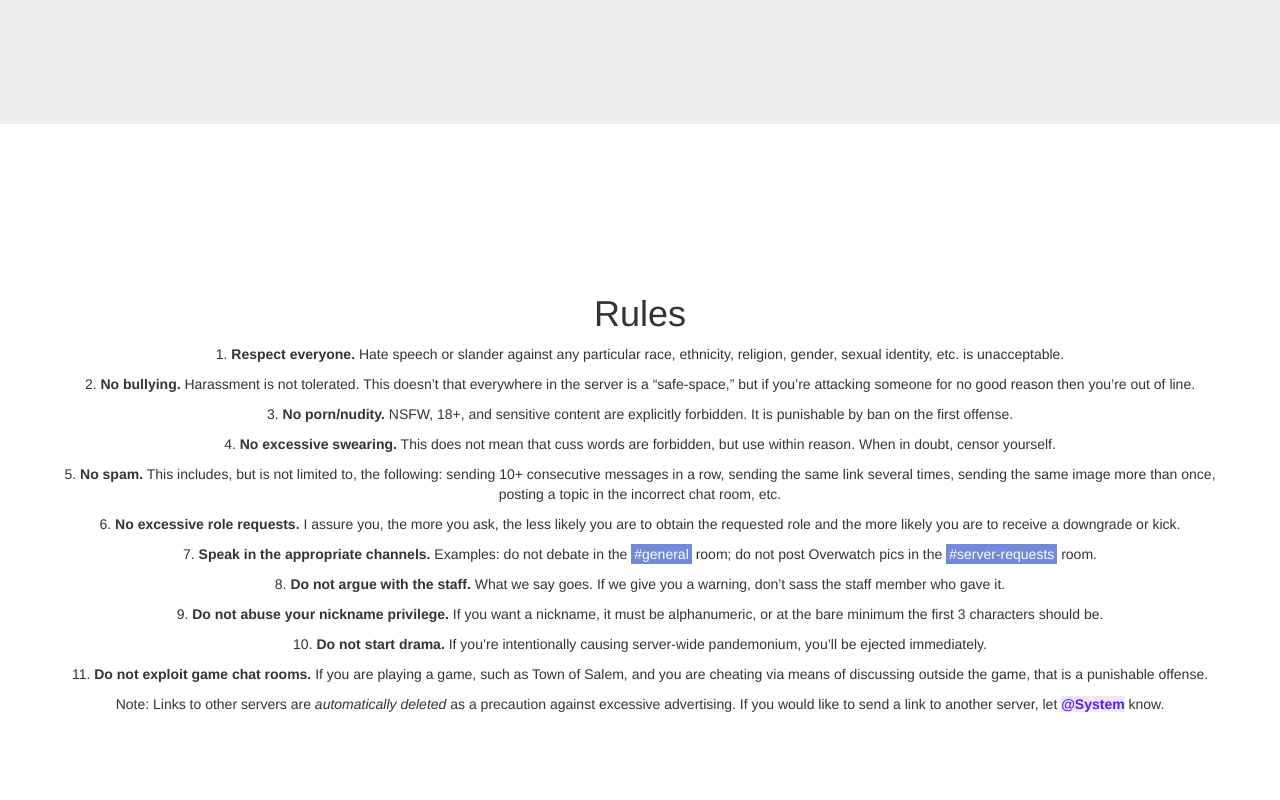
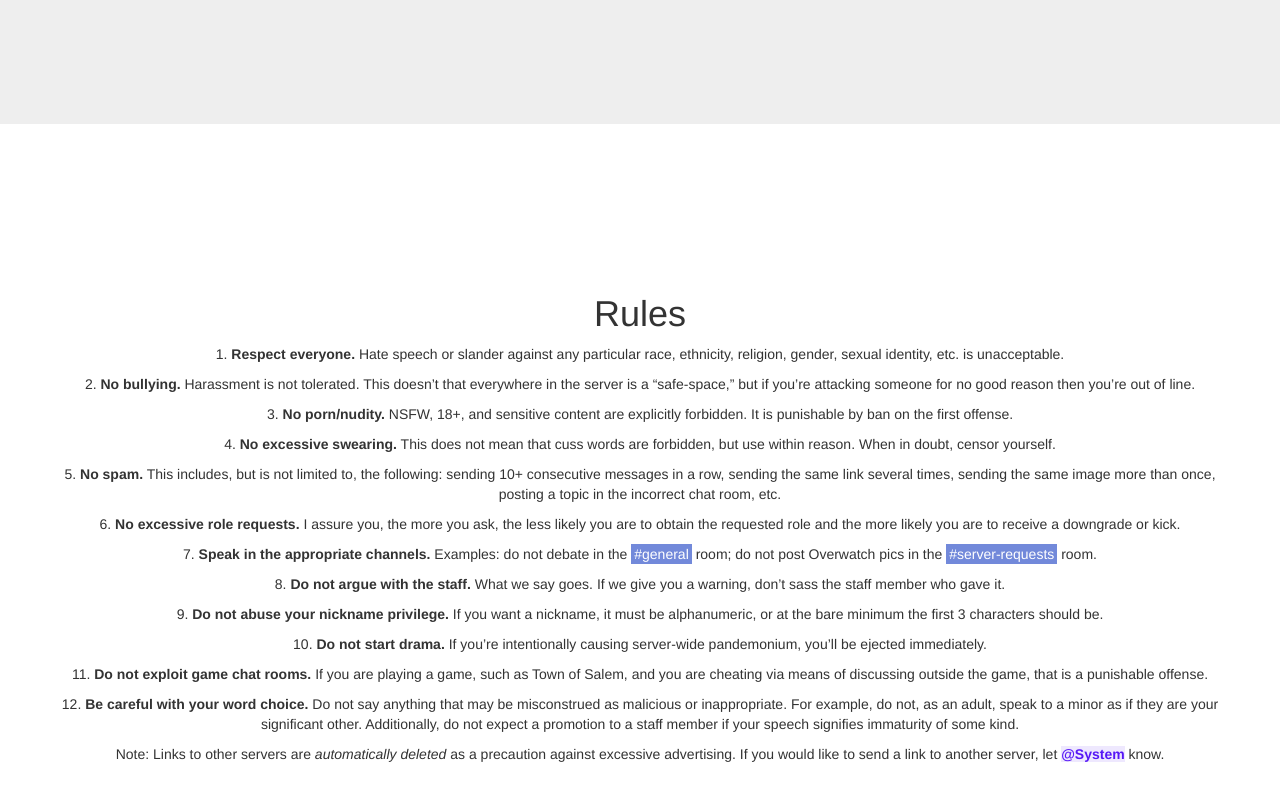
Before and after one commit to cataclysmdiscord/info, a website: page index.html in a window 1280 px wide. Shown: the part 1476-2276 px from the top of the page. Drawn offline with Linux system fonts and the light colour scheme.

Commit message:
Update rules

```diff
--- a/index.html
+++ b/index.html
@@ -157,6 +157,8 @@
 
                     <p>11. <strong>Do not exploit game chat rooms.</strong> If you are playing a game, such as Town of Salem, and you are cheating via means of discussing outside the game, that is a punishable offense.</p>
 
+                    <p>12. <strong>Be careful with your word choice.</strong> Do not say anything that may be misconstrued as malicious or inappropriate. For example, do not, as an adult, speak to a minor as if they are your significant other. Additionally, do not expect a promotion to a staff member if your speech signifies immaturity of some kind.</p>
+
                     <p>Note: Links to other servers are <em>automatically deleted</em> as a precaution against excessive advertising. If you would like to send a link to another server, let <span style="color: #5617f6; font-family: Whitney, 'Helvetica Neue', Helvetica, Arial, sans-serif; font-weight: 600; white-space: pre-wrap; background-color: rgba(86, 23, 246, 0.0980392);">@System</span> know.</p>
             </div>
         </div>
```
